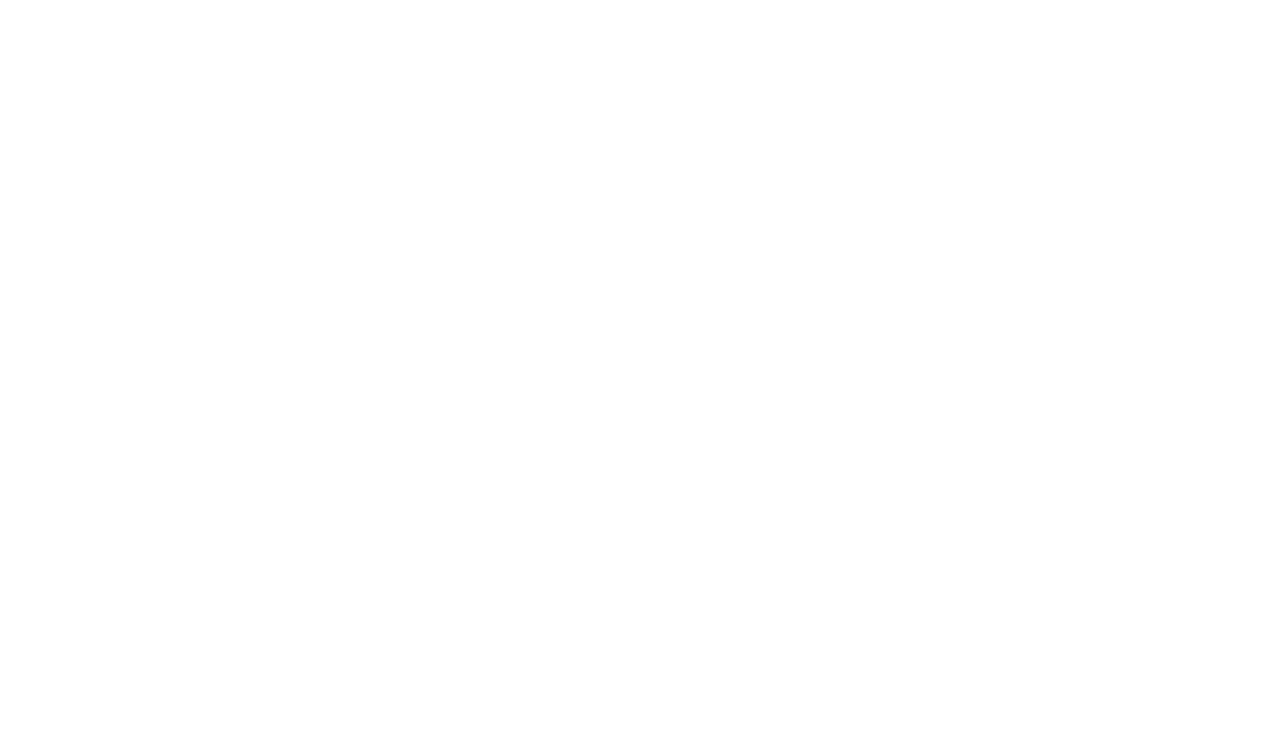
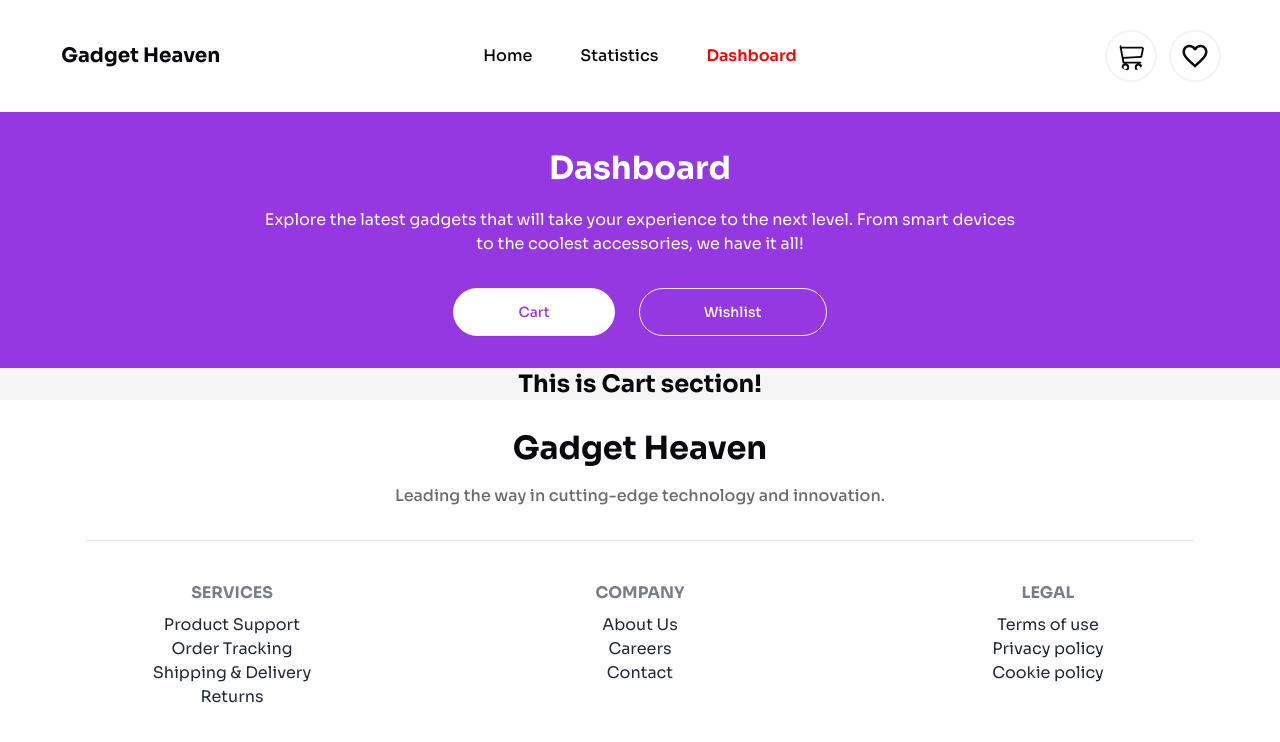
Before and after one commit to KYusufbd/gadget-heaven, a React (Vite) app: page /dashboard/cart in a window 1280 px wide. Before the commit this address had no page. Shown: the top 742 px of the page. Built offline with nearby package versions, Linux system fonts and the light colour scheme.

Commit message:
Completed dashboard section design and added 2 sections: Cart and Wishlish!

```diff
--- /dev/null
+++ b/src/Cart.jsx
@@ -0,0 +1,7 @@
+const Cart = () => {
+    return (
+        <h1 className="text-center text-2xl font-bold">This is Cart section!</h1>
+    )
+};
+
+export default Cart;
--- a/src/Dashboard.jsx
+++ b/src/Dashboard.jsx
@@ -1,13 +1,23 @@
+import { NavLink, Outlet } from "react-router";
 
 const Dashboard = () => {
     return (
-        <div className="w-full bg-bgcol">
+        <div className="w-full bg-bgcol dashboard">
             <div className="flex flex-col gap-8 text-center bg-primary px-5 py-8 text-white">
                 <div className="flex flex-col gap-4">
                     <h1 className="text-3xl font-bold">Dashboard</h1>
                     <p className="mx-auto max-w-3xl text-base">Explore the latest gadgets that will take your experience to the next level. From smart devices to the coolest accessories, we have it all!</p>
                 </div>
+                <div className="flex flex-row gap-6 mx-auto">
+                    <NavLink to={"/dashboard/cart"}>
+                        <button className="btn px-16 py-3 rounded-full font-medium text-white bg-transparent hover:text-primary hover:font-bold">Cart</button>
+                    </NavLink>
+                    <NavLink to={"/dashboard/wishlist"}>
+                        <button className="btn px-16 py-3 rounded-full font-medium text-white bg-transparent hover:text-primary hover:font-bold">Wishlist</button>
+                    </NavLink>
+                </div>
             </div>
+            <Outlet />
         </div>
     );
 };
--- /dev/null
+++ b/src/Wishlist.jsx
@@ -0,0 +1,7 @@
+const Wishlist = () => {
+    return (
+        <h1 className="text-center text-2xl font-bold">This is Wishlist section!</h1>
+    )
+};
+
+export default Wishlist;
--- a/src/index.css
+++ b/src/index.css
@@ -18,6 +18,11 @@
   font-weight: 600;
 }
 
+.dashboard .active button {
+  background-color: #ffffff;
+  color: #9538E2;
+}
+
 .stretch-h {
   height: stretch;
 }
--- a/src/main.jsx
+++ b/src/main.jsx
@@ -7,6 +7,8 @@
 import Home from "./Home.jsx";
 import Details from "./Details.jsx";
 import Dashboard from "./Dashboard.jsx";
+import Cart from "./Cart.jsx";
+import Wishlist from "./Wishlist.jsx";
 
 createRoot(document.getElementById("root")).render(
   <StrictMode>
@@ -19,10 +21,10 @@
             path="statistics"
             element={<h1 className="text-5xl">This is statistics page!</h1>}
           />
-          <Route
-            path="dashboard"
-            element={<Dashboard />}
-          />
+          <Route path="/dashboard" element={<Dashboard />} >
+            <Route path="/dashboard/cart" element={<Cart />}/>
+            <Route path="/dashboard/wishlist" element={<Wishlist />}/>
+          </Route>
         </Route>
       </Routes>
     </BrowserRouter>
```
